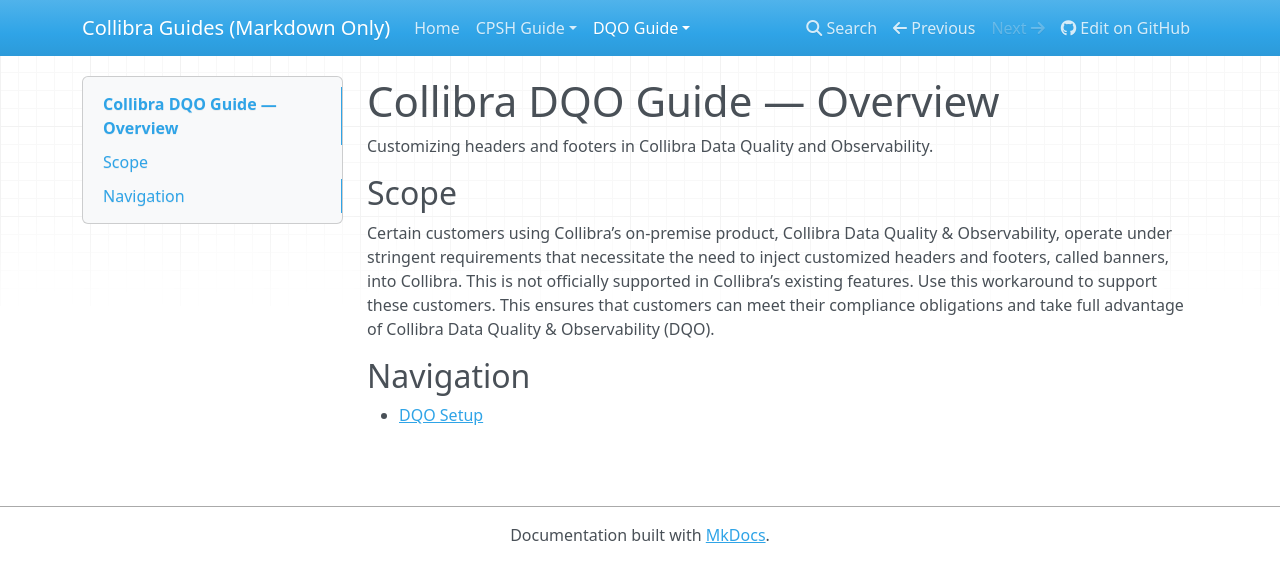
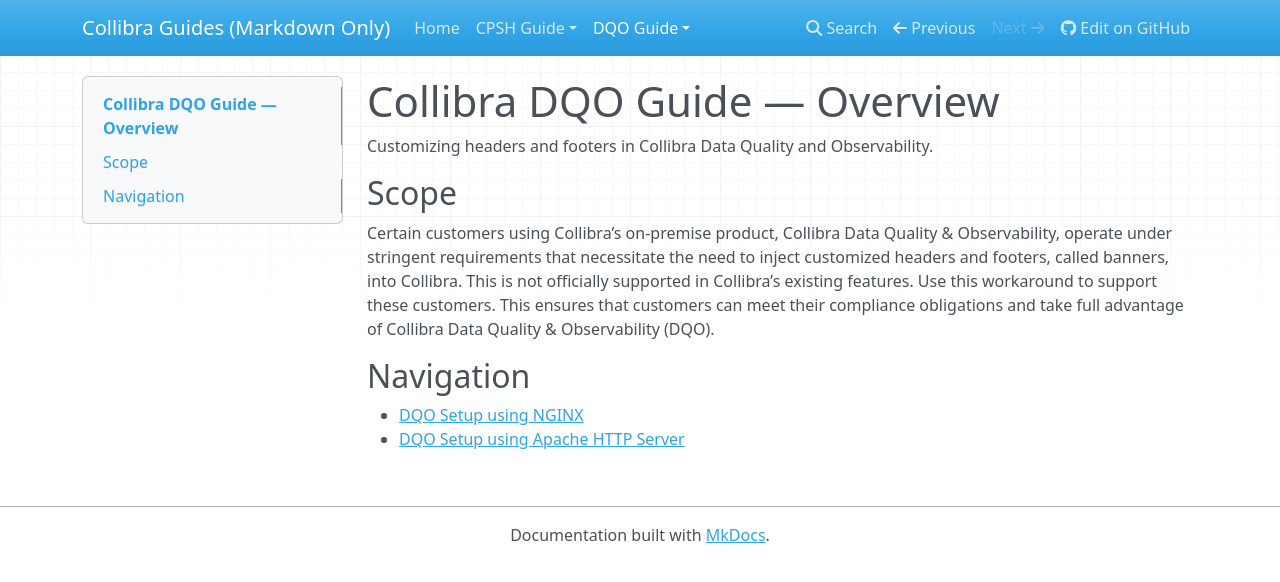
Before and after one commit to tejten/collibra-cpsh-dq-custom-banner, an MkDocs documentation site: the page built from docs/dqo/index.md, in a window 1280 px wide. Shown: the top 582 px of the page. Built offline with MkDocs 1.6.1, drawn with Linux system fonts in a browser that asks for light colours; nearby versions of some CDN libraries.

Commit message:
update dqo index.md

```diff
--- a/docs/dqo/index.md
+++ b/docs/dqo/index.md
@@ -6,4 +6,5 @@ Customizing headers and footers in Collibra Data Quality and Observability.
 Certain customers using Collibra’s on-premise product, Collibra Data Quality & Observability, operate under stringent requirements that necessitate the need to inject customized headers and footers, called banners, into Collibra. This is not officially supported in Collibra’s existing features. Use this workaround to support these customers. This ensures that customers can meet their compliance obligations and take full advantage of Collibra Data Quality & Observability (DQO).
 
 ## Navigation
-- [DQO Setup](01-dqo.md)
+- [DQO Setup using NGINX](01-dqo-nginx.md)
+- [DQO Setup using Apache HTTP Server](02-dqo-apache.md)
```
